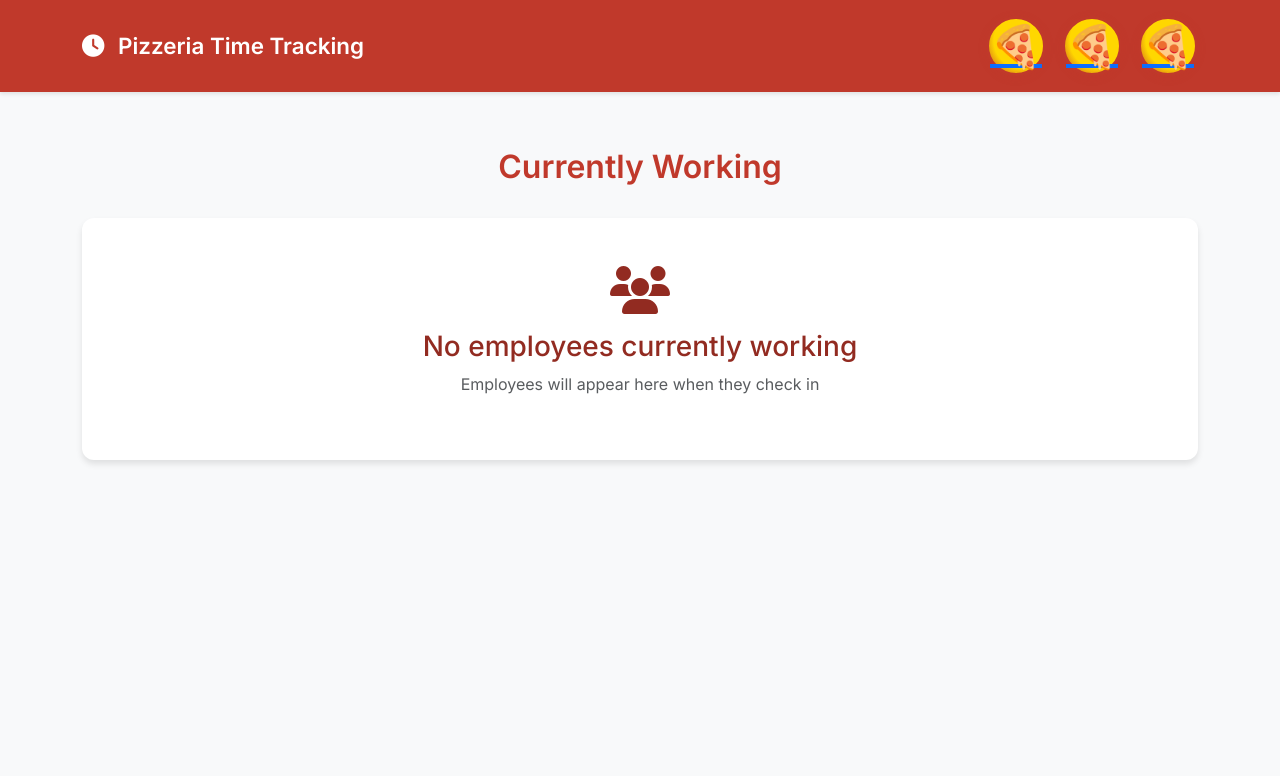
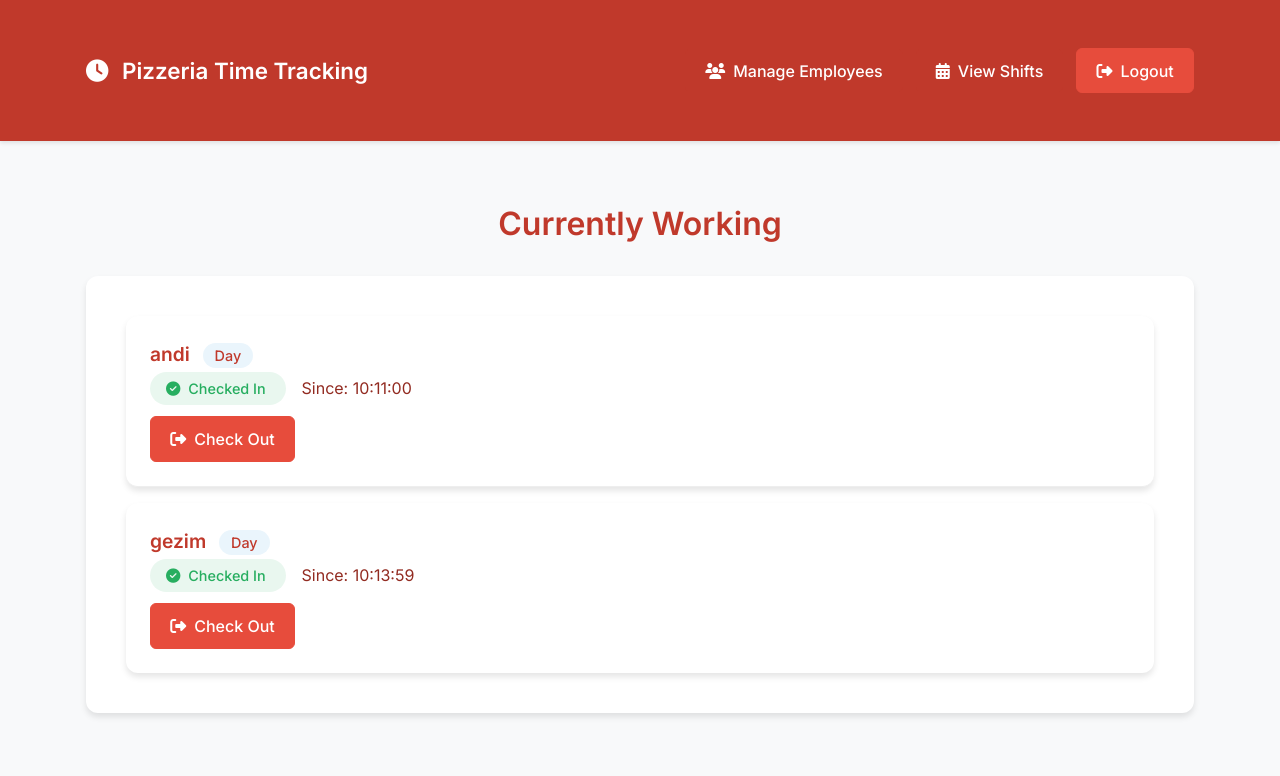
Before and after one commit to Andihoxhajj/Py-pizza, a Flask app: page /admin/dashboard in a window 1280 px wide. Shown: the top 776 px of the page. Run offline with Flask 3, Linux system fonts and the light colour scheme; a user stored in the database is signed in.

Commit message:
fixed the save the employess on databse and removing the pizza buttons

```diff
--- a/app.py
+++ b/app.py
@@ -508,20 +508,7 @@ def export_weekend_hours():
         download_name=f'weekend_hours_{datetime.now().strftime("%Y%m%d_%H%M%S")}.xlsx'
     )
 
-def init_db():
+if __name__ == '__main__':
     with app.app_context():
-        db.drop_all()  # Drop all tables
-        db.create_all()  # Create new tables
-
-        # Create admin user
-        admin = Employee(
-            name='Admin',
-            pin=generate_password_hash('1234'),  # Default admin PIN
-            is_admin=True
-        )
-        db.session.add(admin)
-        db.session.commit()
-
-if __name__ == '__main__':
-    init_db()  # Initialize database with admin user
+        db.create_all()  # Only create tables if they don't exist
     app.run(debug=True)
--- a/templates/admin_dashboard.html
+++ b/templates/admin_dashboard.html
@@ -45,6 +45,10 @@
             font-size: 2rem;
         }
 
+        .container {
+            padding: 2rem 1rem;
+        }
+
         .card {
             background: white;
             border: none;
@@ -52,6 +56,7 @@
             box-shadow: var(--card-shadow);
             transition: all 0.3s ease;
             margin-bottom: 2rem;
+            padding: 1.5rem;
         }
 
         .card:hover {
@@ -61,17 +66,19 @@
 
         .btn {
             font-weight: 500;
-            padding: 0.8rem 1.2rem;
-            border-radius: 8px;
+            padding: 0.6rem 1.2rem;
+            border-radius: 6px;
             transition: all 0.2s ease;
-            display: flex;
+            display: inline-flex;
             align-items: center;
             justify-content: center;
             gap: 0.5rem;
+            min-width: 100px;
+            text-decoration: none;
         }
 
         .btn i {
-            font-size: 1.1rem;
+            font-size: 1rem;
         }
 
         .btn-primary, .bg-primary {
@@ -85,23 +92,6 @@
         .btn-danger {
             background-color: var(--danger-color) !important;
             border-color: var(--danger-color) !important;
-        }
-        .pizza-btn {
-            border-radius: 50%;
-            width: 60px;
-            height: 60px;
-            display: flex;
-            align-items: center;
-            justify-content: center;
-            background: radial-gradient(circle at 60% 40%, #FFD700 60%, #C0392B 100%);
-            border: 3px solid #C0392B;
-            box-shadow: 0 2px 8px rgba(192,57,43,0.15);
-            font-size: 2rem;
-            transition: transform 0.2s;
-        }
-        .pizza-btn:hover {
-            transform: scale(1.08) rotate(-10deg);
-            box-shadow: 0 4px 16px rgba(192,57,43,0.25);
         }
 
         .nav-link {
@@ -126,16 +116,22 @@
 
         .admin-actions {
             display: flex;
-            gap: 1rem;
+            gap: 0.8rem;
+            align-items: center;
         }
 
         .employee-card {
             padding: 1.5rem;
             border-bottom: 1px solid #eee;
+            background: white;
+            border-radius: 12px;
+            box-shadow: var(--card-shadow);
+            margin-bottom: 1rem;
         }
 
         .employee-card:last-child {
             border-bottom: none;
+            margin-bottom: 0;
         }
 
         .employee-name {
@@ -226,20 +222,23 @@
                 Pizzeria Time Tracking
             </a>
             <div class="admin-actions">
-                <a href="{{ url_for('manage_employees') }}" class="pizza-btn" title="Manage Employees">
-                    <span style="font-size:1.3em;">🍕</span>
+                <a href="{{ url_for('manage_employees') }}" class="btn btn-primary">
+                    <i class="fas fa-users"></i>
+                    Manage Employees
                 </a>
-                <a href="{{ url_for('view_shifts') }}" class="pizza-btn" title="View Shifts">
-                    <span style="font-size:1.3em;">🍕</span>
+                <a href="{{ url_for('view_shifts') }}" class="btn btn-primary">
+                    <i class="fas fa-calendar-alt"></i>
+                    View Shifts
                 </a>
-                <a href="{{ url_for('logout') }}" class="pizza-btn" title="Logout">
-                    <span style="font-size:1.3em;">🍕</span>
+                <a href="{{ url_for('logout') }}" class="btn btn-danger">
+                    <i class="fas fa-sign-out-alt"></i>
+                    Logout
                 </a>
             </div>
         </div>
     </nav>
 
-    <div class="container py-4">
+    <div class="container">
         <h1 class="page-title">Currently Working</h1>
 
         <div class="card">
```
Also changed, not shown: init_db.py (added, +25 -0 lines), templates/employee_dashboard.html (+14 -83 lines), templates/manage_employees.html (+26 -9 lines), instance/pizzeria.db.
